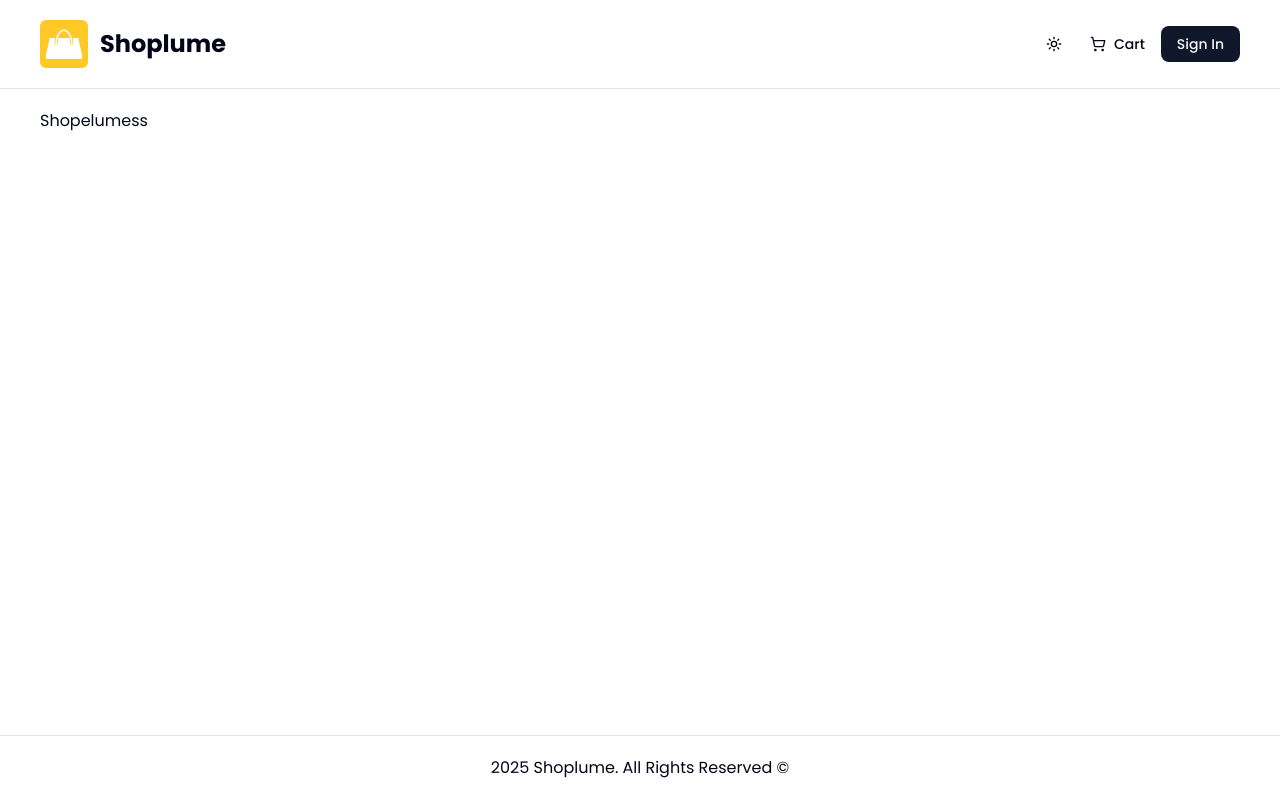
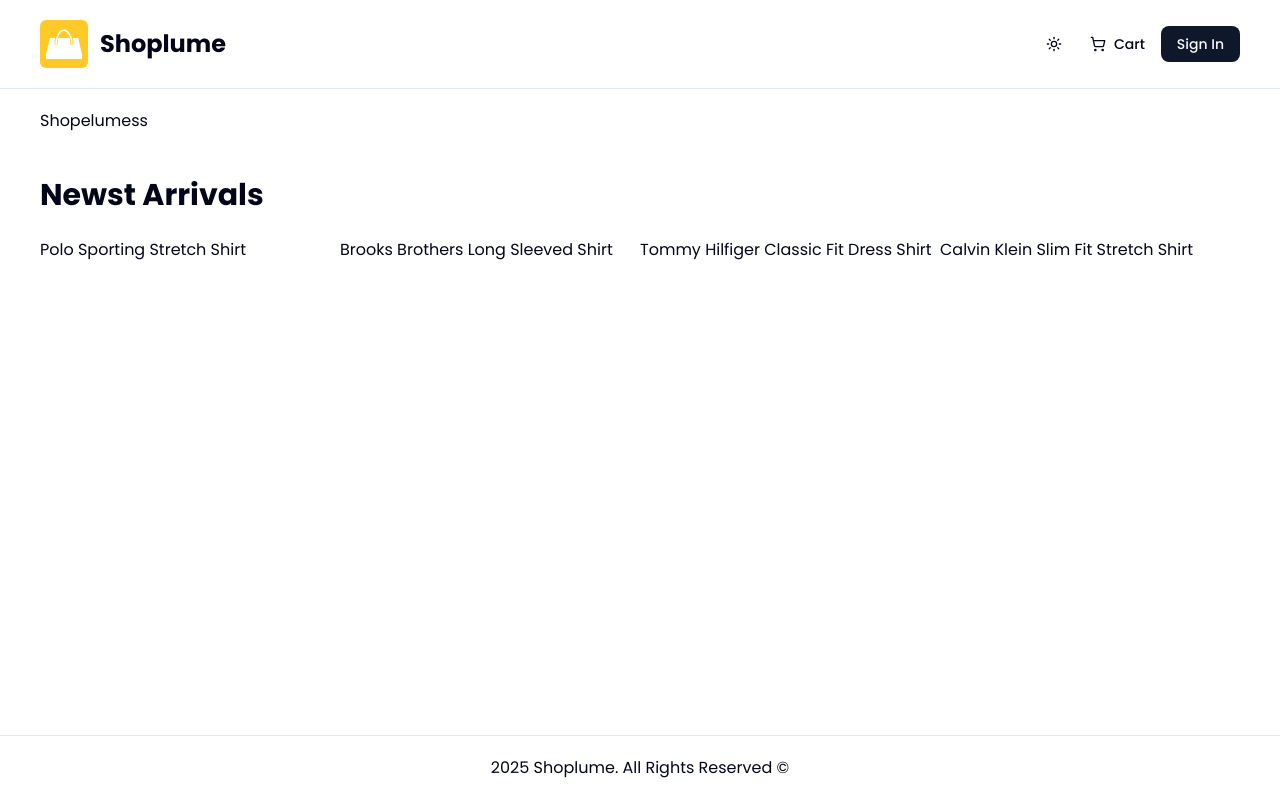
Before and after one commit to alonzojoe/shoplume, a Next.js app: page / in a window 1280 px wide. Built offline with nearby package versions, Linux system fonts and the light colour scheme; no server answers.

Commit message:
display products in product-list. add new liimt prop and slice the data passed in product-list

```diff
--- a/app/(root)/page.tsx
+++ b/app/(root)/page.tsx
@@ -14,8 +14,12 @@ const HomePage = async () => {
   console.log(sampleData);
   return (
     <div>
-      <h2 className="text-re">Shopelumess</h2>
-      <ProductList data={sampleData.products} title="Products" />
+      <h2>Shopelumess</h2>
+      <ProductList
+        data={sampleData.products}
+        title="Newst Arrivals"
+        limit={4}
+      />
     </div>
   );
 };
--- a/components/shared/product/product-list.tsx
+++ b/components/shared/product/product-list.tsx
@@ -1,7 +1,28 @@
-const ProductList = ({ data, title }: { data: any; title?: string }) => {
+const ProductList = ({
+  data,
+  title,
+  limit,
+}: {
+  data: any;
+  title?: string;
+  limit: number;
+}) => {
+  const limitedData = limit ? data.slice(0, limit) : data;
+
   return (
     <div className="my-10">
-      <h2 className="h2-bold mb-4 text-white">{title}</h2>
+      <h2 className="h2-bold mb-5">{title}</h2>
+      {limitedData.length > 0 ? (
+        <div className="grid grid-cols-1 sm:grid-cols-2 md:grid-cols-3 lg:grid-cols-4">
+          {limitedData.map((product: any, index: number) => (
+            <div key={`${product.name}-${index}`}>{product.name}</div>
+          ))}
+        </div>
+      ) : (
+        <div>
+          <p>No Products Found</p>
+        </div>
+      )}
     </div>
   );
 };
```
